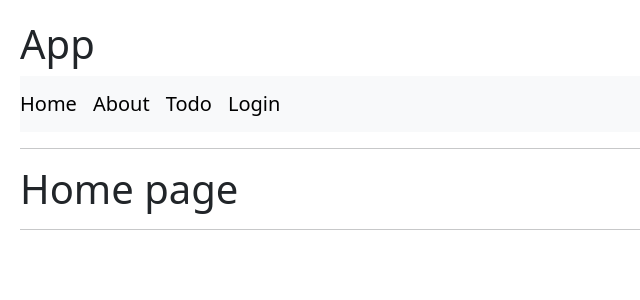
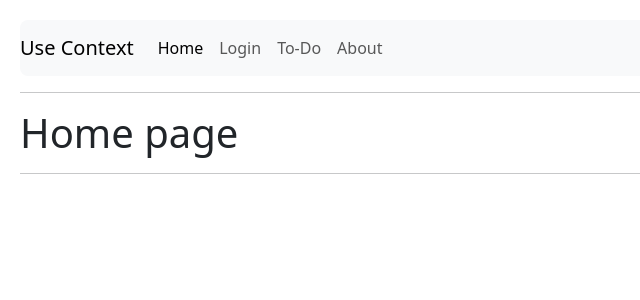
Before and after one commit to NachoBasilio/To-Do-List-Reducer, a React (Vite) app: page / in a window 1280 px wide. Shown: the top 300 px of the page, without its empty margins (0-640 px from the left). Built offline with nearby package versions, Linux system fonts and the light colour scheme.

Commit message:
Aplicando Link

```diff
--- a/src/App.jsx
+++ b/src/App.jsx
@@ -1,20 +1,15 @@
-import { Routes, Route, Navigate, Link } from 'react-router-dom'
+import { Routes, Route, Navigate } from 'react-router-dom'
 import HomePage from './pages/HomePage'
 import AboutPage from './pages/AboutPage'
 import TodoApp from './pages/TodoApp'
 import LoginPage from './pages/LoginPage'
+import NavBar from './components/NavBar'
 
 export default function App() {
   return (
     <div>
-        <h1>App</h1>
-        <nav className="navbar navbar-expand-lg navbar-light bg-light">
-            <Link className="navbar-brand" to="/">Home</Link>
-            <Link className="navbar-brand" to="/about">About</Link>
-            <Link className="navbar-brand" to="/todo">Todo</Link>
-            <Link className="navbar-brand" to="/login">Login</Link>
-        </nav>
 
+        <NavBar />
         <hr />
 
         <Routes>
--- /dev/null
+++ b/src/components/NavBar.jsx
@@ -0,0 +1,36 @@
+import { NavLink } from "react-router-dom";
+
+export default function NavBar() {
+  return (
+    <nav className="navbar navbar-expand-lg navbar-light bg-light rounded-3">
+        <NavLink to="/" className="navbar-brand" >Use Context</NavLink>
+        <button className="navbar-toggler" type="button" data-toggle="collapse" data-target="#navbarNav" aria-controls="navbarNav" aria-expanded="false" aria-label="Toggle navigation">
+            <span className="navbar-toggler-icon"></span>
+        </button>
+        <div className="collapse navbar-collapse" id="navbarNav">
+            <ul className="navbar-nav">
+            <li className="nav-item active">
+                <NavLink to="/" className={({isActive})=>{
+                    return `nav-link ${isActive ? 'active' : ''}`
+                }}>Home <span className="sr-only">{}</span></NavLink>
+            </li>
+            <li className="nav-item">
+                <NavLink to="login" className={({isActive})=>{
+                    return `nav-link ${isActive ? 'active' : ''}`
+                }}>Login</NavLink>
+            </li>
+            <li className="nav-item">
+                <NavLink to="todo" className={({isActive})=>{
+                    return `nav-link ${isActive ? 'active' : ''}`
+                }}>To-Do</NavLink>
+            </li>
+            <li className="nav-item active">
+                <NavLink to="/about" className={({isActive})=>{
+                    return `nav-link ${isActive ? 'active' : ''}`
+                }}>About <span className="sr-only">{}</span></NavLink>
+            </li>
+            </ul>
+    </div>
+</nav>
+  )
+}
```
